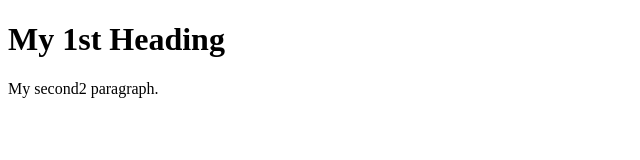
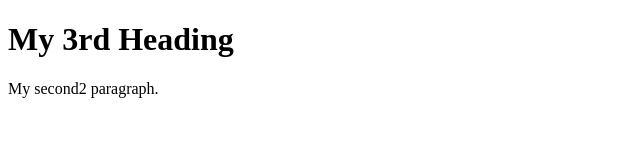
Before and after one commit to deepu759k/jenkins-repo, a plain HTML site: page index.html in a window 1280 px wide. Shown: the full height of the page, 0-640 px from the left. Drawn offline with Linux system fonts and the light colour scheme.

Commit message:
Update index.html

```diff
--- a/index.html
+++ b/index.html
@@ -2,7 +2,7 @@
 <html>
 <body>
 
-<h1>My 1st Heading</h1>
+<h1>My 3rd Heading</h1>
 
 <p>My second2 paragraph.</p>
 
```
